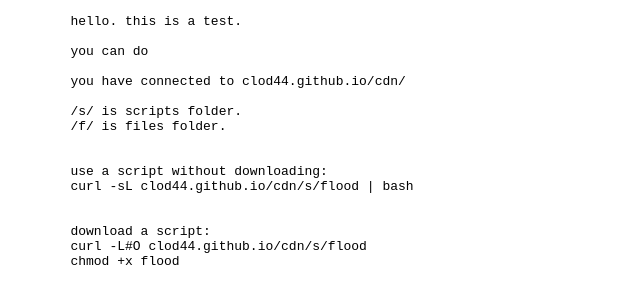
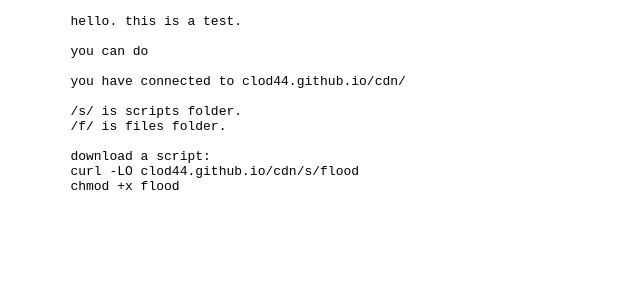
Before and after one commit to clod44/cdn, a plain HTML site: page index.html in a window 1280 px wide. Shown: the part 301-604 px from the top of the page, without its empty margins (0-640 px from the left). Drawn offline with Linux system fonts and the light colour scheme.

Commit message:
fix command

```diff
--- a/index.html
+++ b/index.html
@@ -19,13 +19,8 @@
         /s/ is scripts folder.
         /f/ is files folder.
 
-
-        use a script without downloading:
-        curl -sL clod44.github.io/cdn/s/flood | bash
-
-
         download a script:
-        curl -L#O clod44.github.io/cdn/s/flood
+        curl -LO clod44.github.io/cdn/s/flood
         chmod +x flood
     </pre>
 </body>
```
